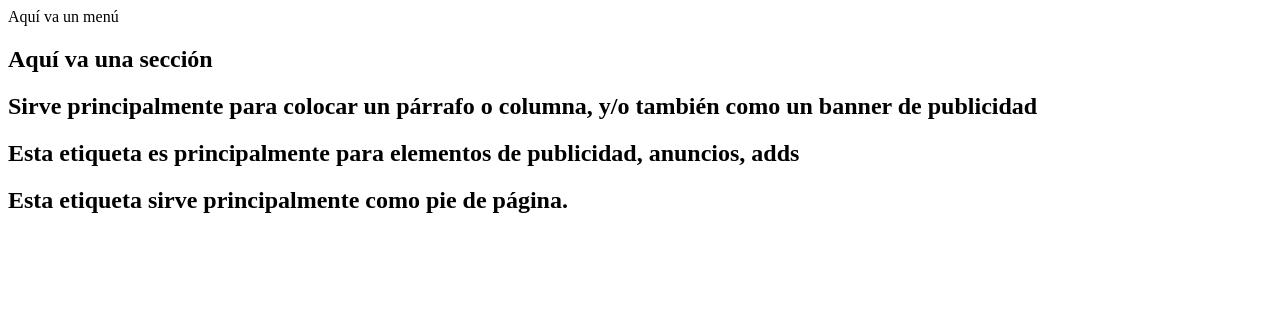
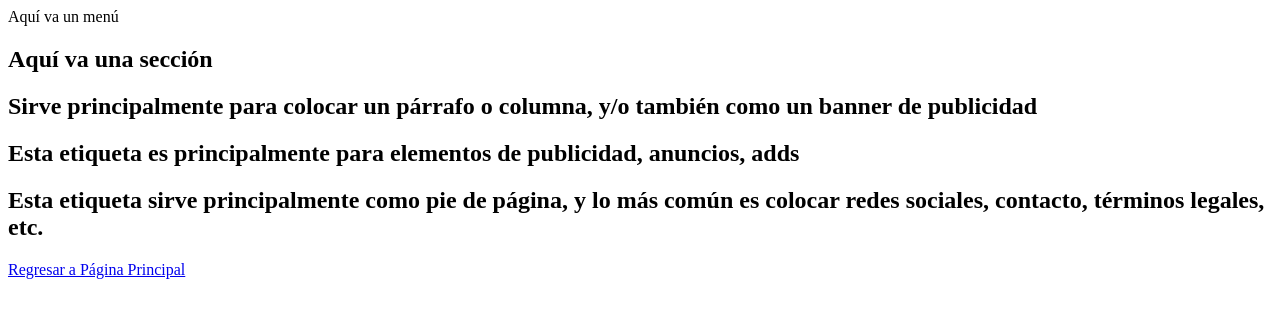
Before and after one commit to EnsaladaCesarDavid/4IV8_Pe-a_Ortiz_Cesar_David, a plain HTML site: page 01PrimeraPractica/inicio.html in a window 1280 px wide. Drawn offline with Linux system fonts and the light colour scheme.

Commit message:
Agregamos enlaces de navegación

```diff
--- a/01PrimeraPractica/inicio.html
+++ b/01PrimeraPractica/inicio.html
@@ -25,7 +25,8 @@
         </div>
         <div class="container-footer">
             <footer>
-                <h2>Esta etiqueta sirve principalmente como pie de página.</h2>
+                <h2>Esta etiqueta sirve principalmente como pie de página, y lo más común es colocar redes sociales, contacto, términos legales, etc.</h2>
+                <a href="../index.html">Regresar a Página Principal</a>
             </footer>
         </div>
     </div>
```
Also changed, not shown: index.html (+1 -1 lines).
